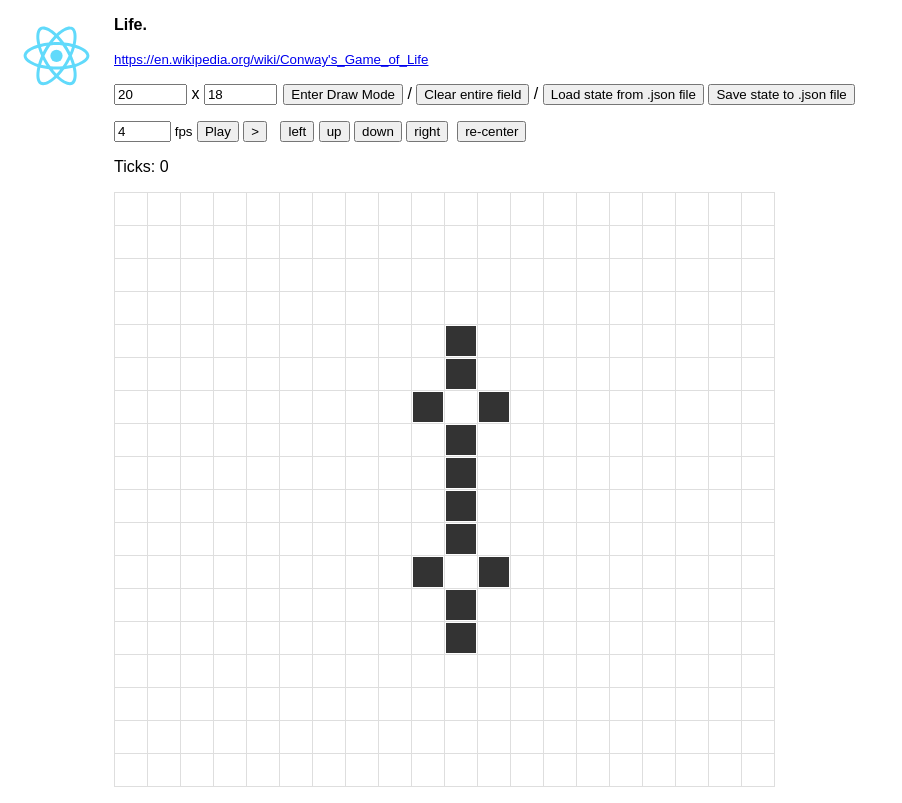
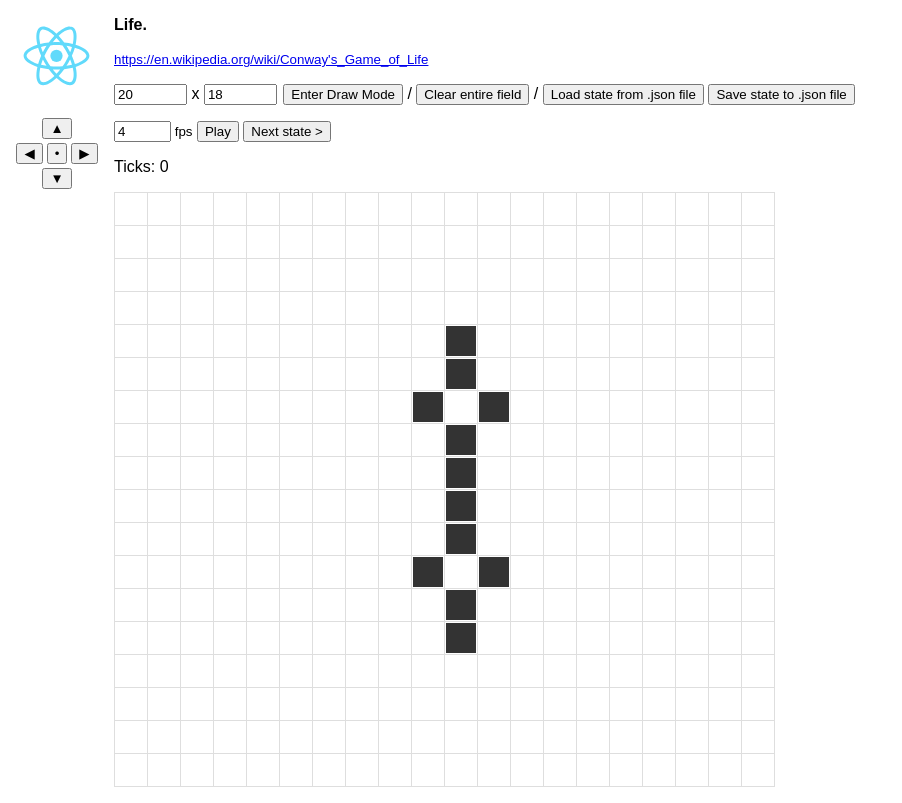
Before and after one commit to gromin/Life, a React (Create React App) app: page / in a window 1280 px wide. Shown: the whole page, without its empty margins (0-902 px from the left). Built offline with nearby package versions, Linux system fonts and the light colour scheme; the HTML template or start-up script is replaced by a standard one.

Commit message:
Make pan controls more usable

```diff
--- a/src/App.css
+++ b/src/App.css
@@ -5,7 +5,6 @@
 .App-logo {
   height: 80px;
   animation: App-logo-spin infinite 20s paused linear;
-  cursor: pointer;
 }
 
 .App-logo--Animated {
@@ -18,6 +17,7 @@
   width: 114px;
   top: 1em;
   left: 0;
+  text-align: center;
 }
 
 @keyframes App-logo-spin {
--- a/src/App.tsx
+++ b/src/App.tsx
@@ -152,7 +152,7 @@ class App extends React.Component {
     this.setState({
       fieldOffset: {
         ...this.state.fieldOffset,
-        x: this.state.fieldOffset.x + Math.ceil(this.state.fieldWidth / 4)
+        x: this.state.fieldOffset.x + 1
       }
     })
   }
@@ -161,7 +161,7 @@ class App extends React.Component {
     this.setState({
       fieldOffset: {
         ...this.state.fieldOffset,
-        x: this.state.fieldOffset.x - Math.ceil(this.state.fieldWidth / 4)
+        x: this.state.fieldOffset.x - 1
       }
     })
   }
@@ -170,7 +170,7 @@ class App extends React.Component {
     this.setState({
       fieldOffset: {
         ...this.state.fieldOffset,
-        y: this.state.fieldOffset.y + Math.ceil(this.state.fieldHeight / 4)
+        y: this.state.fieldOffset.y + 1
       }
     })
   }
@@ -179,7 +179,7 @@ class App extends React.Component {
     this.setState({
       fieldOffset: {
         ...this.state.fieldOffset,
-        y: this.state.fieldOffset.y - Math.ceil(this.state.fieldHeight / 4)
+        y: this.state.fieldOffset.y - 1
       }
     })
   }
@@ -218,12 +218,13 @@ class App extends React.Component {
   render() {
     return (
       <div className="App">
-        <div className="App-header" onClick={this.handlePlayPauseClick}>
+        <div className="App-header">
           <img
             src={logo}
             alt="logo"
             className={['App-logo', (this.state.running ? 'App-logo--Animated' : '')].join(' ')}
           />
+          {this.renderPanControls()}
         </div>
         {this.renderControls()}
         <p>Ticks: {this.state.tickCount}</p>
@@ -304,17 +305,8 @@ class App extends React.Component {
           {!this.state.drawing &&
             <button onClick={this.handlePlayPauseClick}>{this.state.running ? 'Pause' : 'Play'}</button>}
           &nbsp;
-          {!this.state.running ? <button onClick={this.advanceState}>&gt;</button> : null}
+          {!this.state.running ? <button onClick={this.advanceState}>Next state &gt;</button> : null}
           &nbsp;&nbsp;&nbsp;
-          {!this.state.running ? <button onClick={this.handlePanLeft}>left</button> : null}
-          &nbsp;
-          {!this.state.running ? <button onClick={this.handlePanUp}>up</button> : null}
-          &nbsp;
-          {!this.state.running ? <button onClick={this.handlePanDown}>down</button> : null}
-          &nbsp;
-          {!this.state.running ? <button onClick={this.handlePanRight}>right</button> : null}
-          &nbsp;&nbsp;
-          {!this.state.running ? <button onClick={this.handlePanCenter}>re-center</button> : null}
         </p>
       </div>
     )
@@ -346,6 +338,33 @@ class App extends React.Component {
       </span>
     )
   }
+
+  renderPanControls() {
+    return (
+      <table
+        style={{
+          display: 'inline-table',
+          textAlign: 'center',
+          verticalAlign: 'middle',
+          marginTop: '15px'
+        }}
+      >
+        <tbody>
+          <tr>
+            <td colSpan={3}><button onClick={this.handlePanUp}>▲</button></td>
+          </tr>
+          <tr>
+            <td><button onClick={this.handlePanLeft}>◀</button></td>
+            <td><button onClick={this.handlePanCenter}>•</button></td>
+            <td><button onClick={this.handlePanRight}>▶</button></td>
+          </tr>
+          <tr>
+            <td colSpan={3}><button onClick={this.handlePanDown}>▼</button></td>
+          </tr>
+        </tbody>
+      </table>
+    )
+  }
 }
 
 export default App
```
